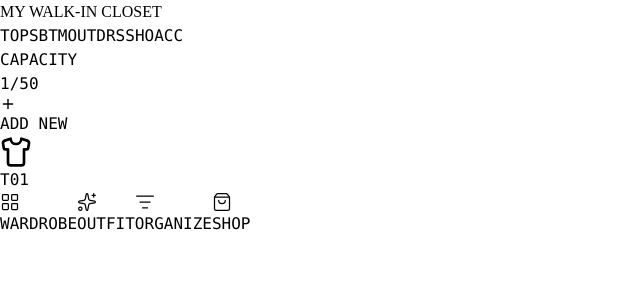
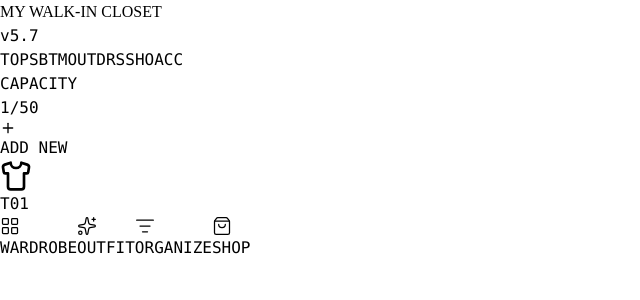
Before and after one commit to rugemini1214/uejo4, a React (Vite) app: page / in a window 1280 px wide. Shown: the top 300 px of the page, without its empty margins (0-640 px from the left). Built offline with nearby package versions, Linux system fonts and the light colour scheme.

Commit message:
Update app

```diff
--- a/src/App.jsx
+++ b/src/App.jsx
@@ -5,6 +5,9 @@ import {
   Thermometer, MapPin, Hash, Star, Briefcase,
   Wind, CloudRain, Sun, Cloud, LayoutGrid, ListFilter, Check, Tag, FileText, TrendingUp, Store, Minus
 } from 'lucide-react';
+
+// --- 版本設定 ---
+const APP_VERSION = 'v5.7';
 
 // --- 全域樣式與字體設定 ---
 const GlobalStyles = () => (
@@ -295,7 +298,10 @@ export default function App() {
 
   const Header = ({ rightAction }) => (
       <div className="bg-white px-6 py-5 flex justify-between items-center sticky top-0 z-40 bg-opacity-95 backdrop-blur-sm border-b border-gray-50">
-          <h1 className="text-3xl tracking-tighter font-serif font-bold text-black uppercase">MY WALK-IN CLOSET</h1>
+          <div>
+              <h1 className="text-3xl tracking-tighter font-serif font-bold text-black uppercase leading-none">MY WALK-IN CLOSET</h1>
+              <span className="text-[10px] text-gray-400 font-mono tracking-widest block mt-1">{APP_VERSION}</span>
+          </div>
           {rightAction}
       </div>
   );
```
